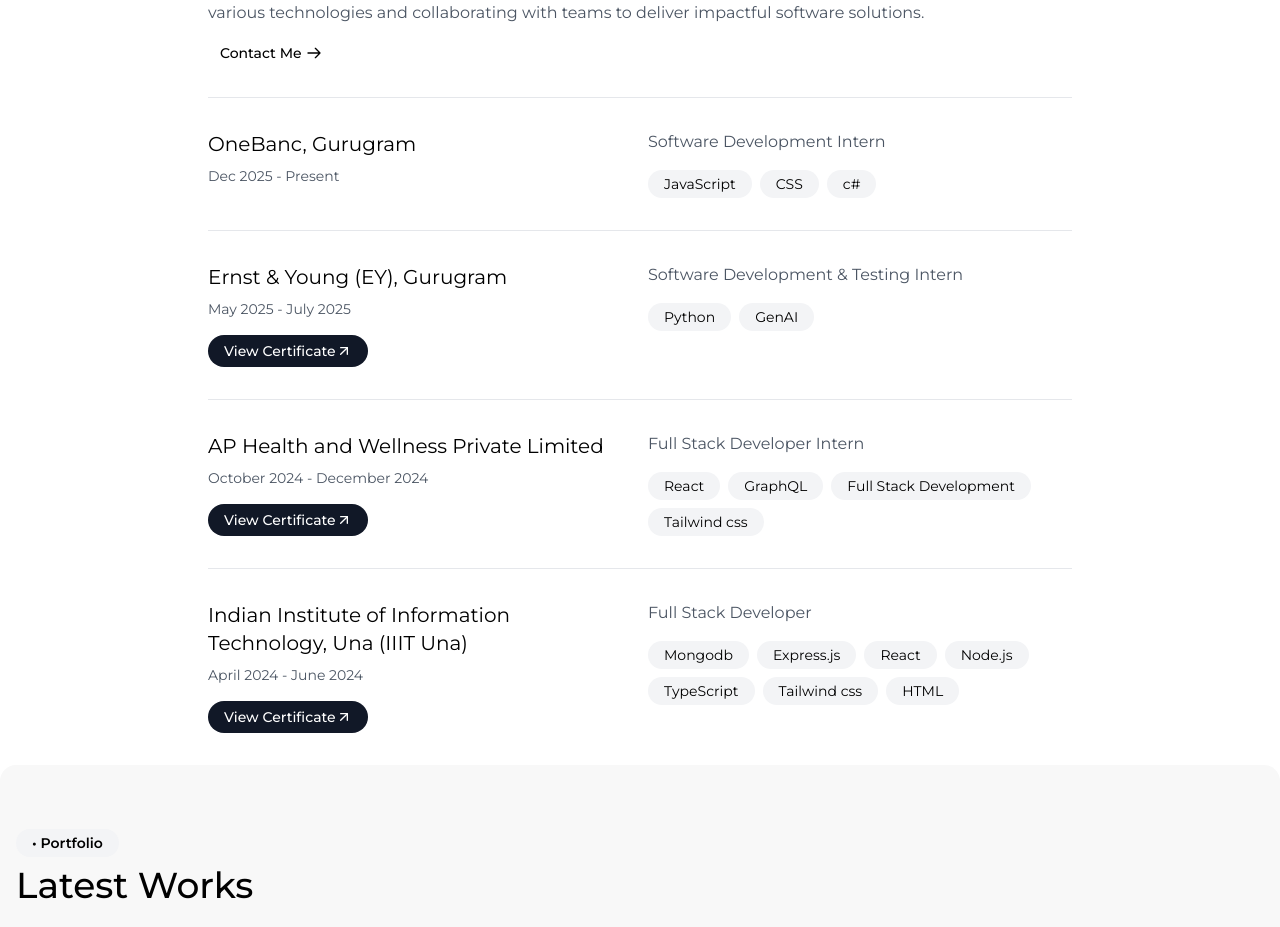
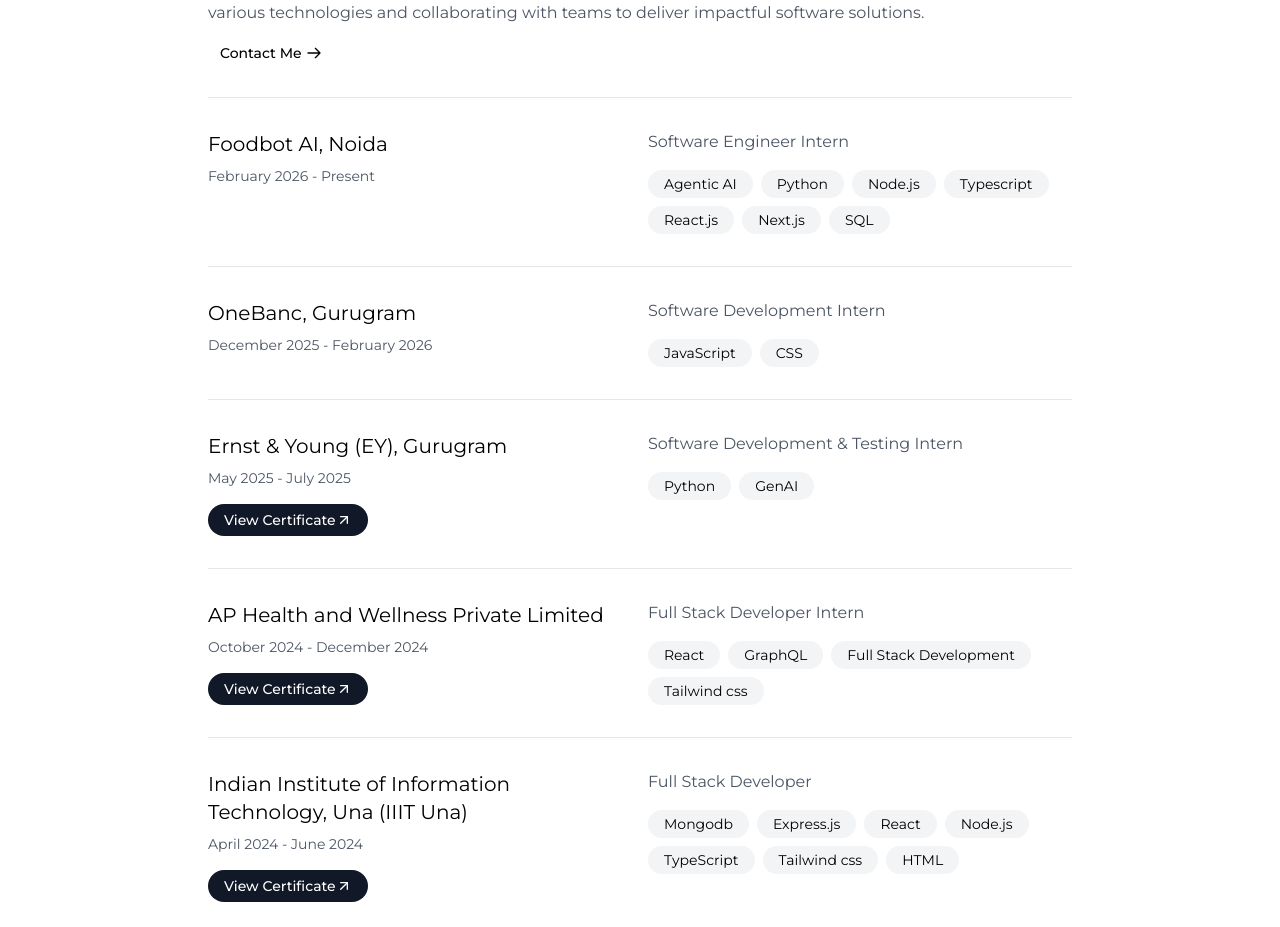
Before and after one commit to Rachit-31/My_Portfolio, a React (Vite) app in the folder Client/: page / in a window 1280 px wide. Shown: the part 2247-3174 px from the top of the page. Built offline with nearby package versions, Linux system fonts and the light colour scheme.

Commit message:
add: new experince

```diff
--- a/Client/src/static/Content.jsx
+++ b/Client/src/static/Content.jsx
@@ -74,10 +74,17 @@
 // experience section
 export const experiences = [
   {
+    company: "Foodbot AI, Noida",
+    period: "February 2026 - Present",
+    role: "Software Engineer Intern",
+    tags: ["Agentic AI", "Python", "Node.js", "Typescript", "React.js", "Next.js", "SQL"],
+    certificate: ""
+  },
+  {
     company: "OneBanc, Gurugram",
-    period: "Dec 2025 - Present",
+    period: "December 2025 - February 2026",
     role: "Software Development Intern",
-    tags: ["JavaScript", "CSS", "c#"],
+    tags: ["JavaScript", "CSS"],
     certificate: ""
   },
   {
```
